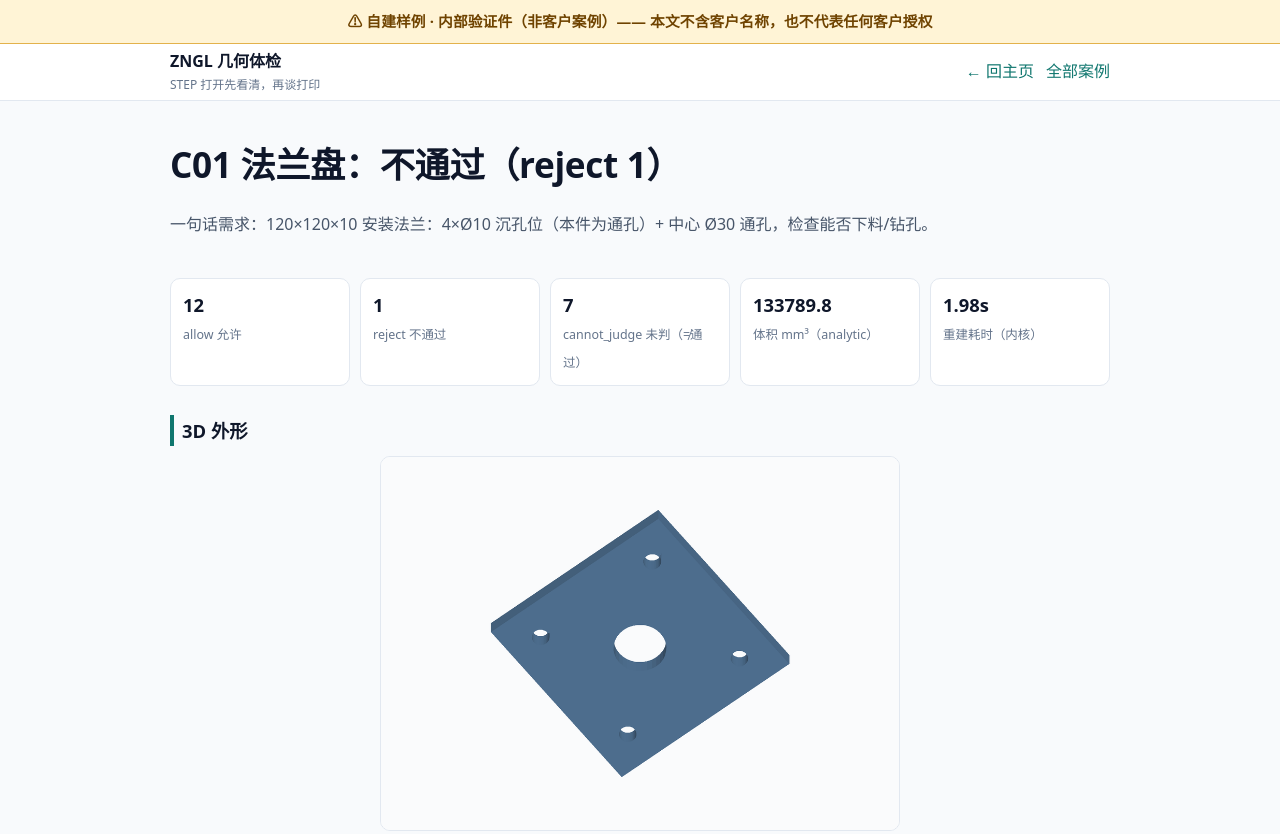
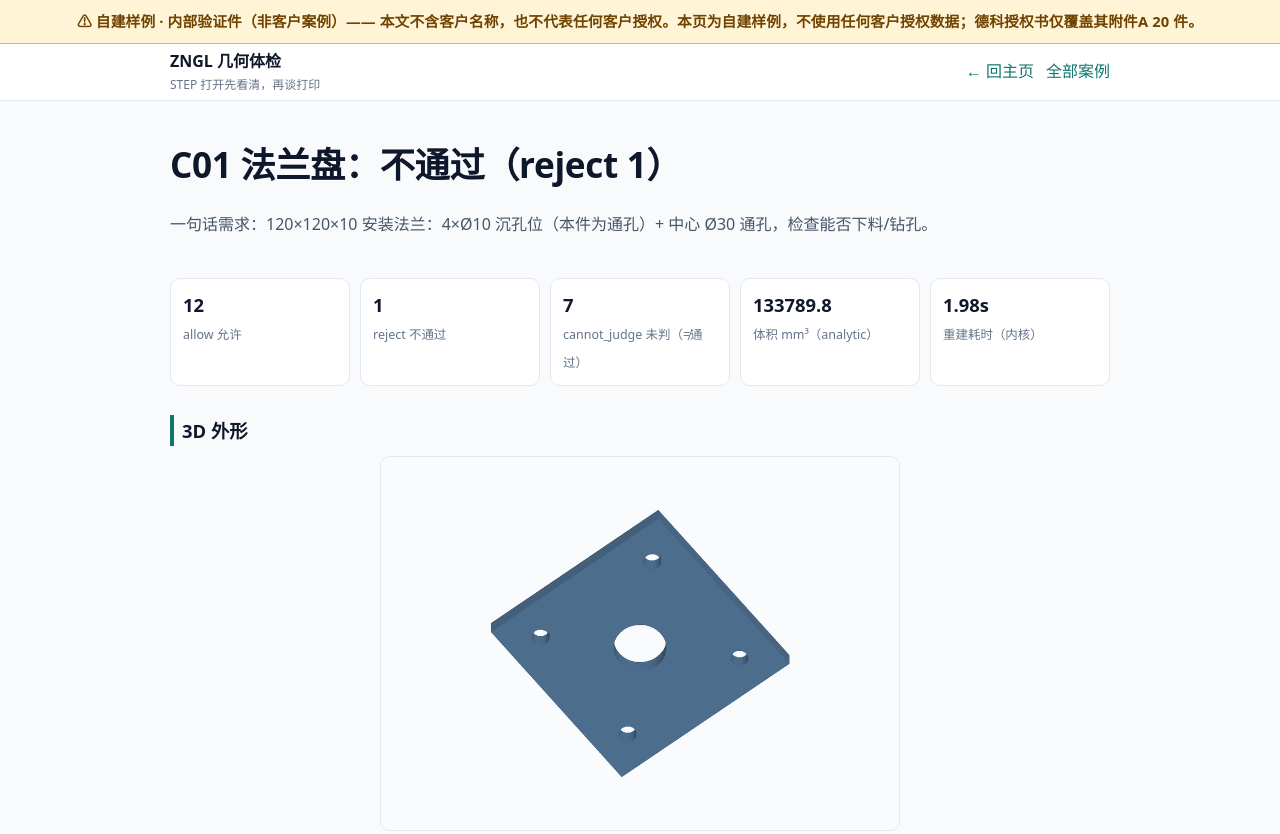
Before and after one commit to haidi-ai/step-inspect, a plain HTML site: page cases/C01-flange.html in a window 1280 px wide. Shown: the top 834 px of the page. Drawn offline with Linux system fonts and the light colour scheme.

Commit message:
cases: state self-built pages use no customer authorization data (Deke license covers only Appendix A 20 items)

```diff
--- a/cases/C01-flange.html
+++ b/cases/C01-flange.html
@@ -39,7 +39,7 @@ code{font-family:ui-monospace,Consolas,monospace}
 ul{padding-left:1.2em}
 </style></head>
 <body>
-<div class="selfbuilt">⚠ 自建样例 · 内部验证件（非客户案例）—— 本文不含客户名称，也不代表任何客户授权</div>
+<div class="selfbuilt">⚠ 自建样例 · 内部验证件（非客户案例）—— 本文不含客户名称，也不代表任何客户授权。本页为自建样例，<b>不使用</b>任何客户授权数据；德科授权书仅覆盖其附件A 20 件。</div>
 <header class="top"><div class="wrap"><div class="brand">ZNGL 几何体检<small>STEP 打开先看清，再谈打印</small></div>
 <a href="../index.html" style="margin-left:auto">← 回主页</a><a href="index.html">全部案例</a></div></header>
 
```
Also changed, not shown: cases/C05-pipe-fitting.html (+1 -1 lines), cases/C06-thin-wall-box.html (+1 -1 lines), cases/index.html (+1 -1 lines).
